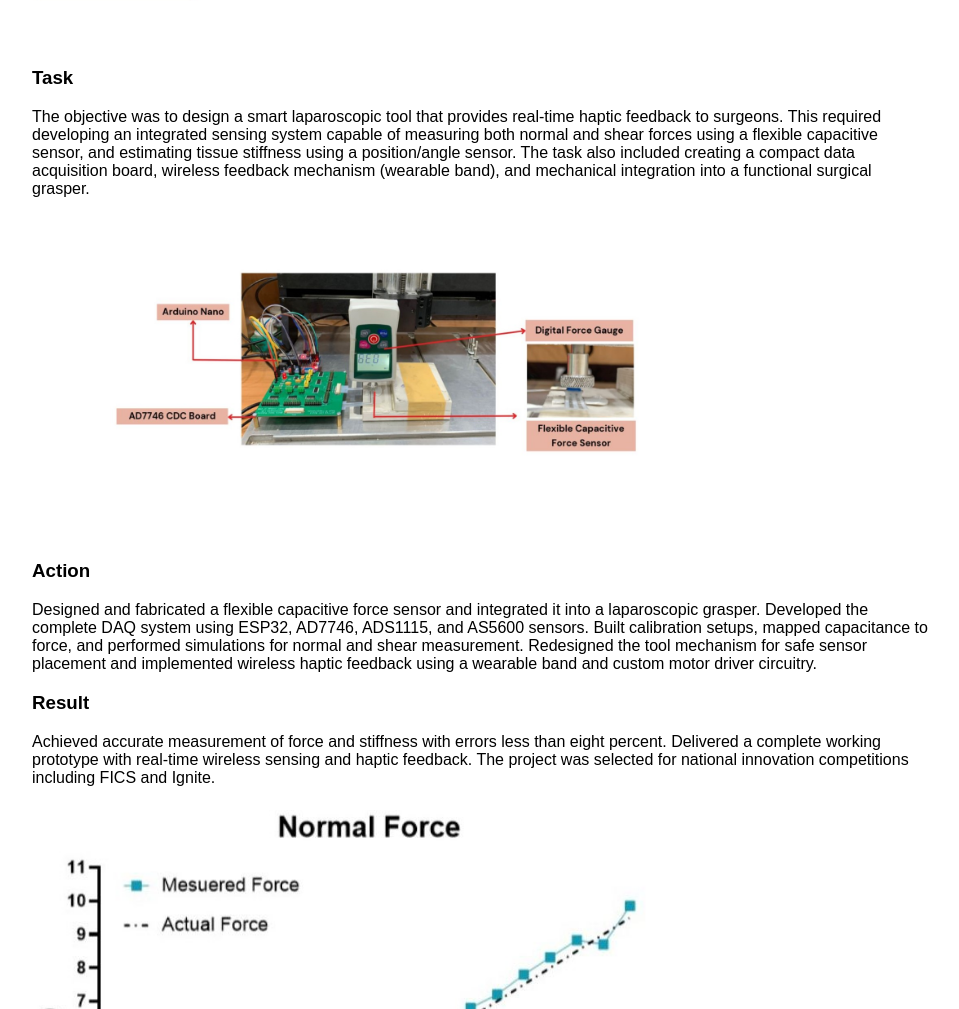
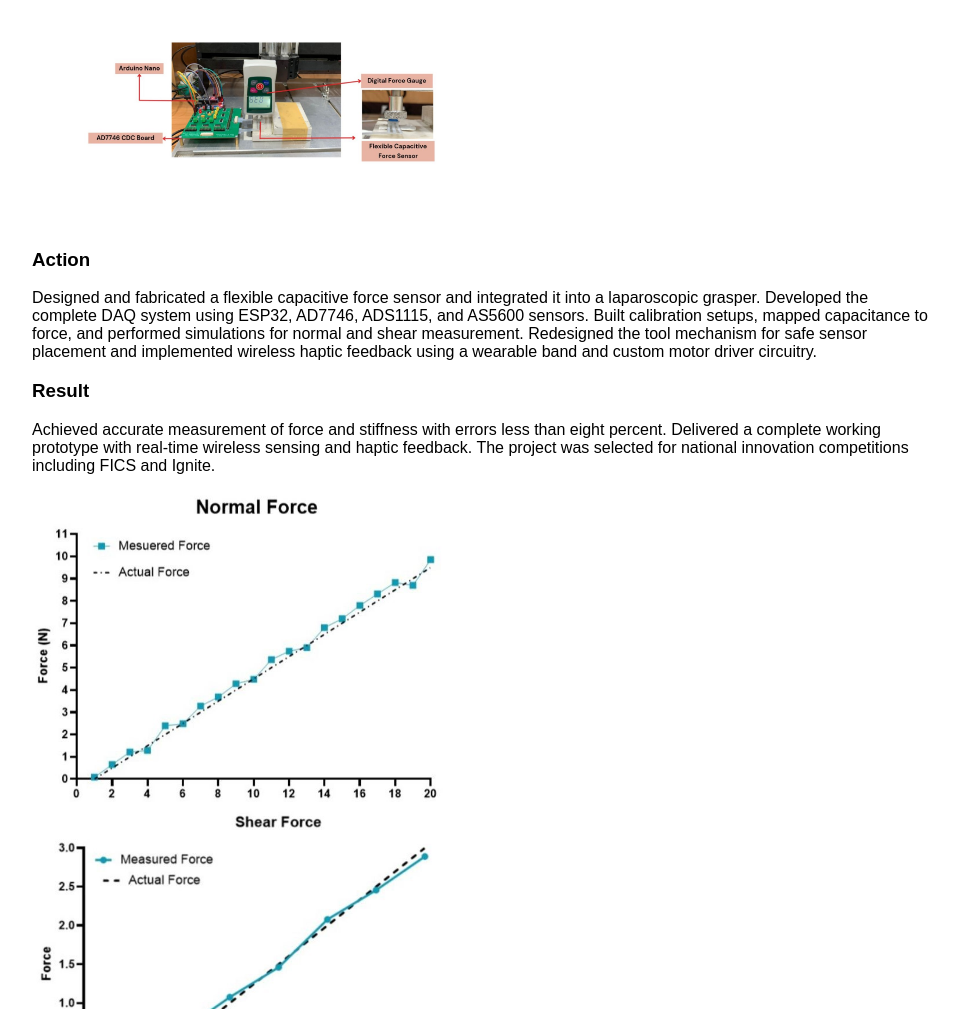
Before and after one commit to Huzefa-farooq/Huzefa-farooq.github.io, a plain HTML site: page index.html in a window 1280 px wide. Shown: the part 1791-2800 px from the top of the page, without its empty margins (158-1117 px from the left). Drawn offline with Linux system fonts and the light colour scheme.

Commit message:
Update index.html

```diff
--- a/index.html
+++ b/index.html
@@ -162,7 +162,7 @@
         feedback because these instruments isolate their hands from the tissue. This creates challenges
         in sensing applied forces and assessing tissue stiffness, increasing the risk of accidental tissue damage.
     </p>
- <img src="P1_FlowDiagram.jpg" alt="Flow Diagram" style="width:75%; border-radius:5px; margin-bottom:20px;">
+ <img src="P1_FlowDiagram.jpg" alt="Flow Diagram" style="width:50%; border-radius:5px; margin-bottom:20px;">
     <h3>Task</h3>
     <p>
         The objective was to design a smart laparoscopic tool that provides real-time haptic feedback to
@@ -171,7 +171,7 @@
         position/angle sensor. The task also included creating a compact data acquisition board, wireless
         feedback mechanism (wearable band), and mechanical integration into a functional surgical grasper.
     </p>
- <img src="P1_CalibrationSetup.jpg" alt="Calibration Setup" style="width:75%; border-radius:5px; margin-bottom:20px;">
+ <img src="P1_CalibrationSetup.jpg" alt="Calibration Setup" style="width:50%; border-radius:5px; margin-bottom:20px;">
     <h3>Action</h3>
     <p>
         Designed and fabricated a flexible capacitive force sensor and integrated it into a laparoscopic grasper.
@@ -187,7 +187,7 @@
         complete working prototype with real-time wireless sensing and haptic feedback. The project was
         selected for national innovation competitions including FICS and Ignite.
     </p>
-    <img src="P1_NormalShearForce.jpg" alt="Grasper CAD Model" style="width:75%; border-radius:5px; margin-bottom:20px;">
+    <img src="P1_NormalShearForce.jpg" alt="Grasper CAD Model" style="width:50%; border-radius:5px; margin-bottom:20px;">
 </div>
 
 
```
